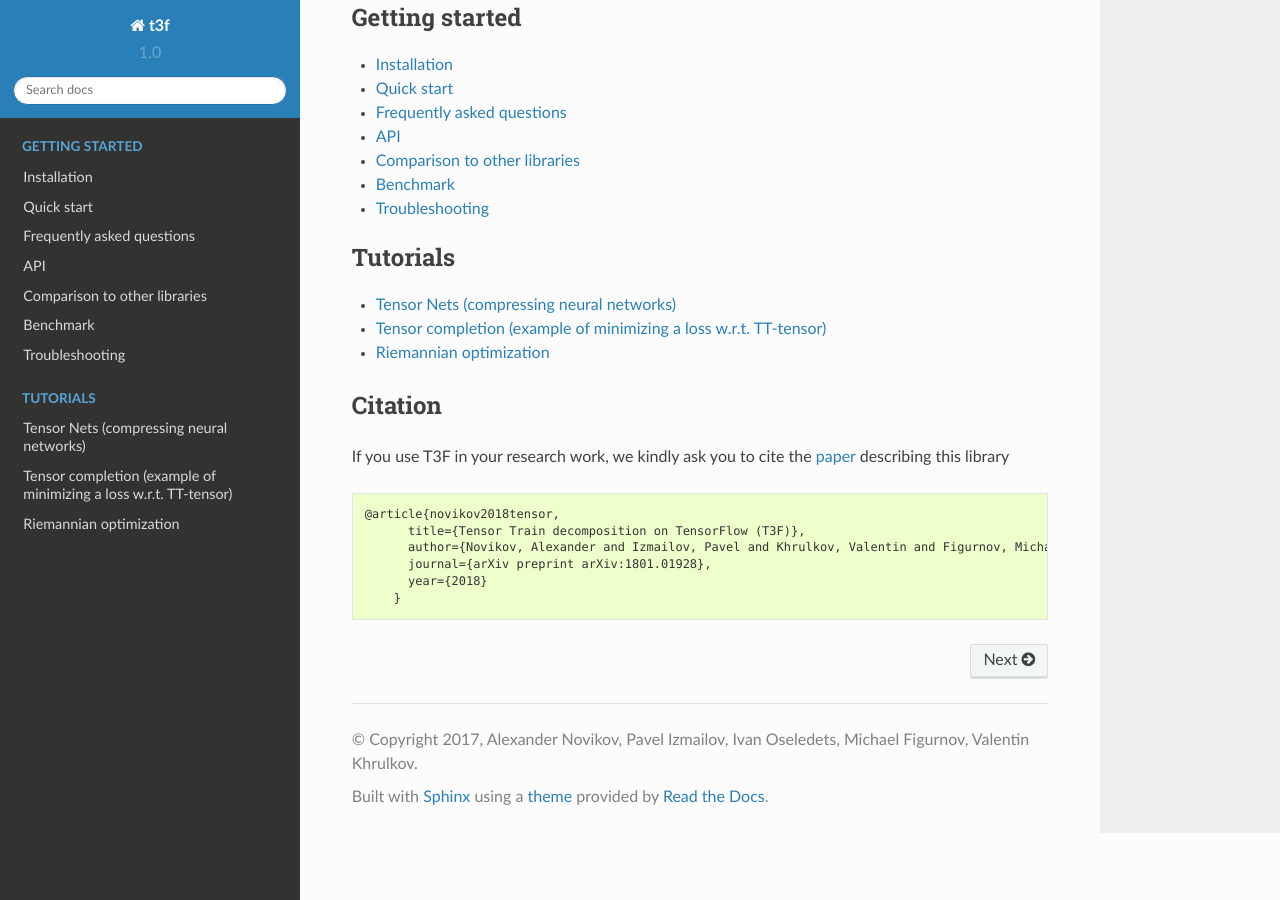
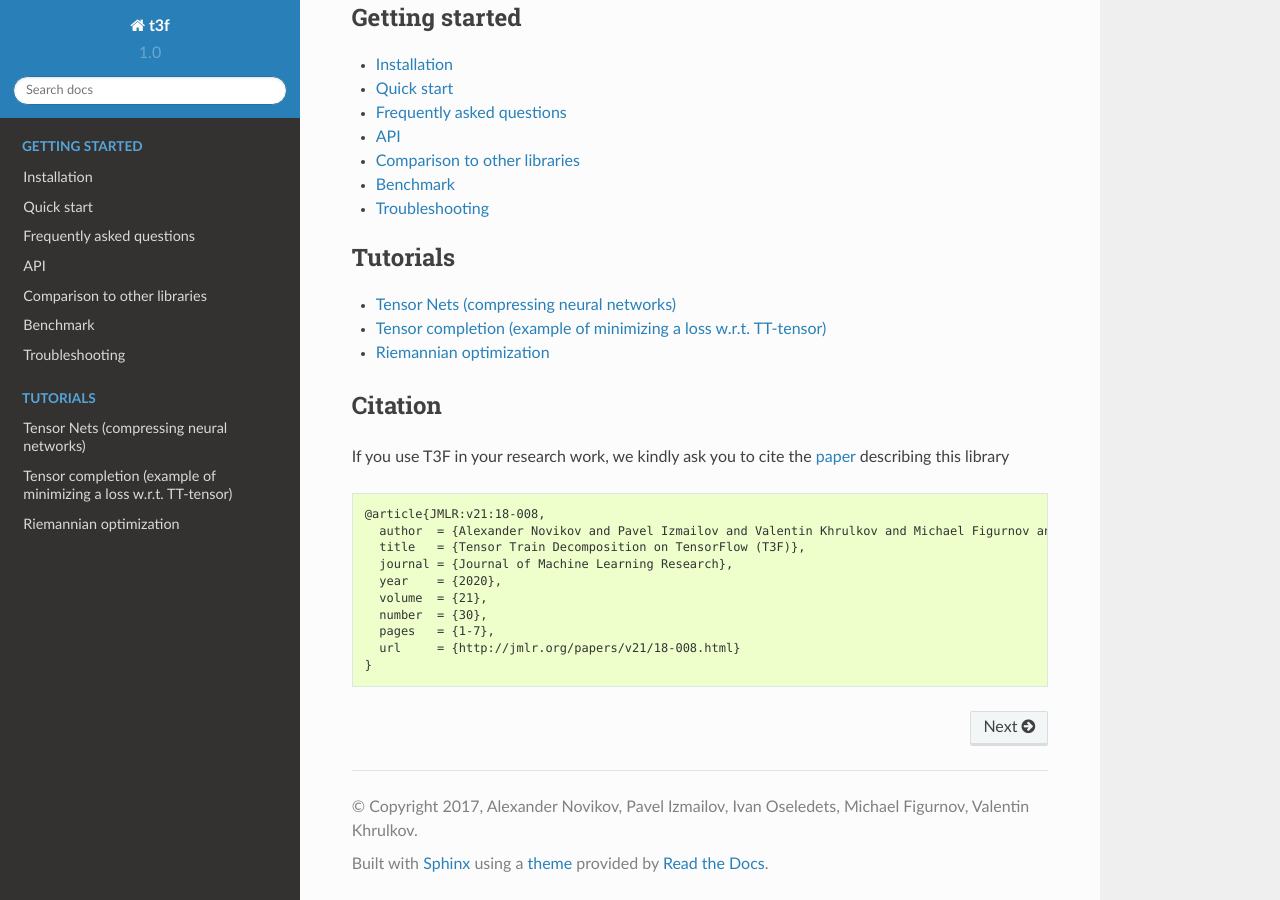
Before and after one commit to Bihaqo/t3f, a Sphinx documentation site: the page built from docs/index.rst, in a window 1280 px wide and 900 px high, scrolled down 576 px. Built offline with Sphinx 7.4.7 and the Read the Docs theme 2.0.0, drawn with Linux system fonts in a browser that asks for light colours.

Commit message:
Update the citation

```diff
--- a/docs/index.rst
+++ b/docs/index.rst
@@ -34,13 +34,17 @@ Citation
 
 If you use T3F in your research work, we kindly ask you to cite the paper_ describing this library
 
-.. _paper: https://arxiv.org/abs/1801.01928
+.. _paper: http://jmlr.org/papers/v21/18-008.html
 
 .. code-block:: console
 
-    @article{novikov2018tensor,
-	  title={Tensor Train decomposition on TensorFlow (T3F)},
-	  author={Novikov, Alexander and Izmailov, Pavel and Khrulkov, Valentin and Figurnov, Michael and Oseledets, Ivan},
-	  journal={arXiv preprint arXiv:1801.01928},
-	  year={2018}
-	}
+    @article{JMLR:v21:18-008,
+      author  = {Alexander Novikov and Pavel Izmailov and Valentin Khrulkov and Michael Figurnov and Ivan Oseledets},
+      title   = {Tensor Train Decomposition on TensorFlow (T3F)},
+      journal = {Journal of Machine Learning Research},
+      year    = {2020},
+      volume  = {21},
+      number  = {30},
+      pages   = {1-7},
+      url     = {http://jmlr.org/papers/v21/18-008.html}
+    }
```
Also changed, not shown: README.md (+11 -6 lines).
